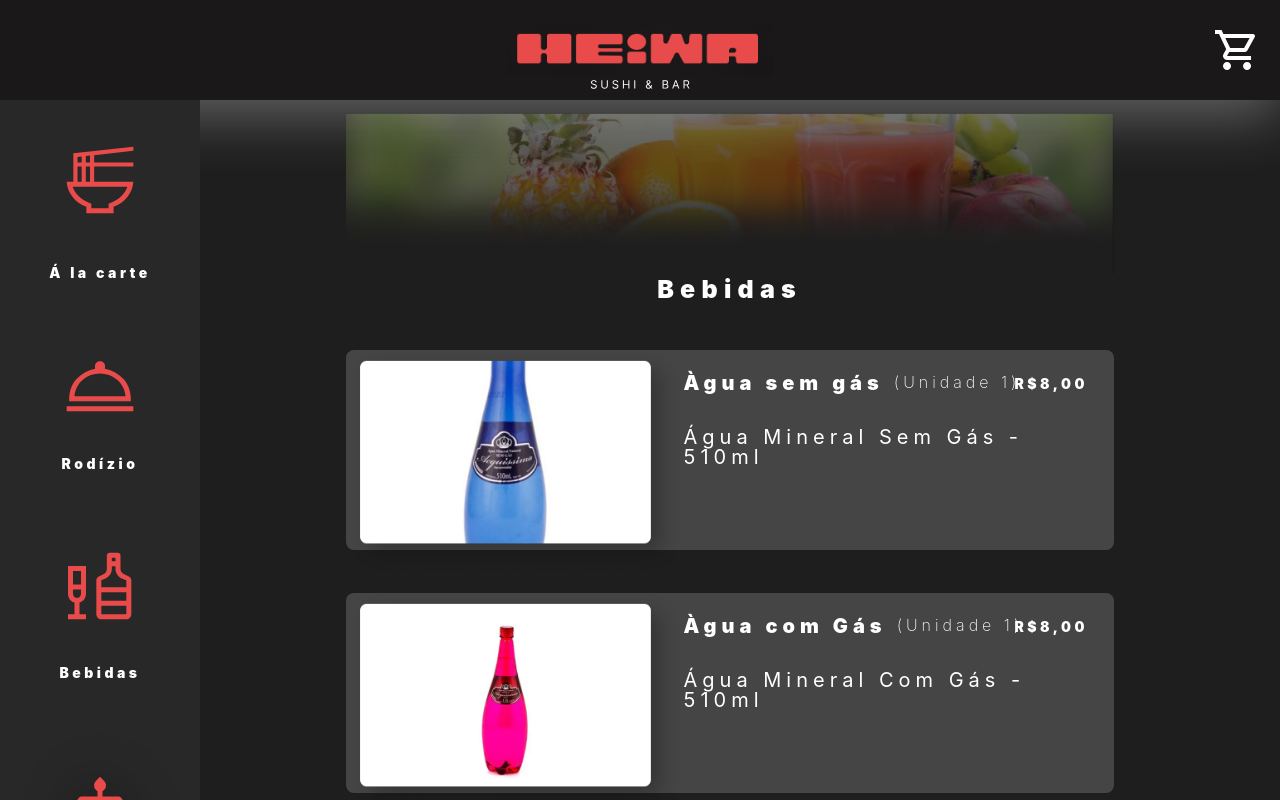
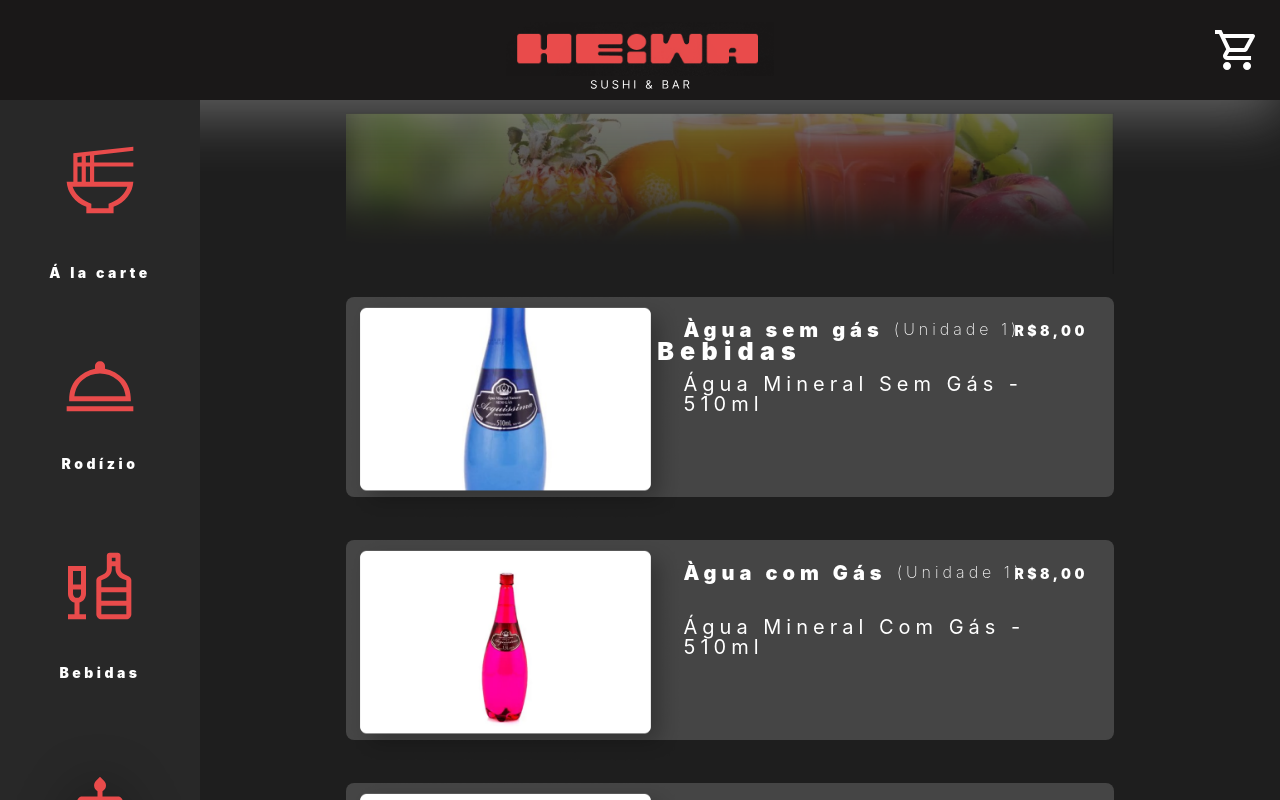
Before and after one commit to Hackathon-Vendas/Vendas, a Vue app: page /nalcolicas in a window 1280 px wide. Shown: the top 800 px of the page. Built offline with nearby package versions, Linux system fonts and the light colour scheme.

Commit message:
feat:Desenvolvendo o menu #27

```diff
--- a/src/components/others/MenuVue.vue
+++ b/src/components/others/MenuVue.vue
@@ -35,6 +35,10 @@ const showBebidas = ref(false);
               </li >
               <li class="router">
                 <RouterLink to="/">Pratos Principais</RouterLink>
+              </li>
+              <li class="router">
+                <RouterLink to="/">Sobremesas</RouterLink>
+
               </li>
             </ul>
           </div>
--- a/src/views/AlcolicasView.vue
+++ b/src/views/AlcolicasView.vue
@@ -140,7 +140,7 @@ main {
 
 h2 {
   position: absolute;
-  top: 42%;
+  top: 44%;
   font-family: 'Inter', sans-serif;
   font-style: normal;
   font-weight: 900;
--- a/src/views/EntradasView.vue
+++ b/src/views/EntradasView.vue
@@ -137,6 +137,8 @@ main {
 }
 
 h2 {
+  position: absolute;
+  top: 42%;
   font-family: 'Inter', sans-serif;
   font-style: normal;
   font-weight: 900;
--- a/src/views/NalcolicasView.vue
+++ b/src/views/NalcolicasView.vue
@@ -136,6 +136,8 @@ main {
 }
 
 h2 {
+  position: absolute;
+  top: 42%;
   font-family: 'Inter', sans-serif;
   font-style: normal;
   font-weight: 900;
@@ -144,6 +146,5 @@ h2 {
   text-align: center;
   letter-spacing: 0.25em;
   color: #FFFFFF;
-  margin-bottom: 3%;
 }
 </style>
--- a/src/views/SobremesasView.vue
+++ b/src/views/SobremesasView.vue
@@ -142,6 +142,8 @@ main {
 }
 
 h2 {
+  position: absolute;
+  top: 42%;
   font-family: 'Inter', sans-serif;
   font-style: normal;
   font-weight: 900;
```
